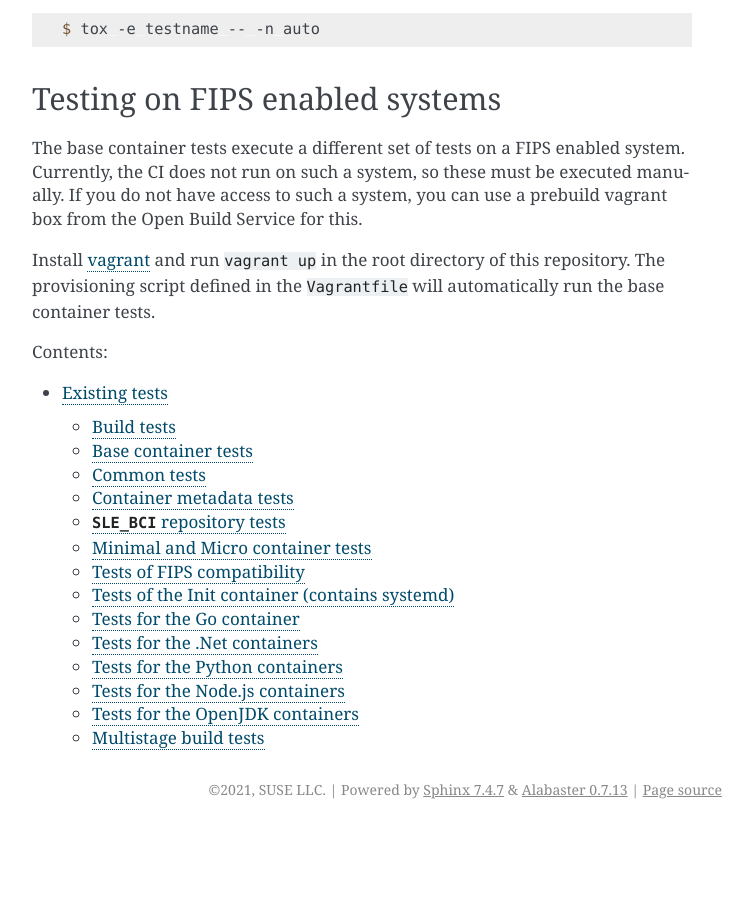
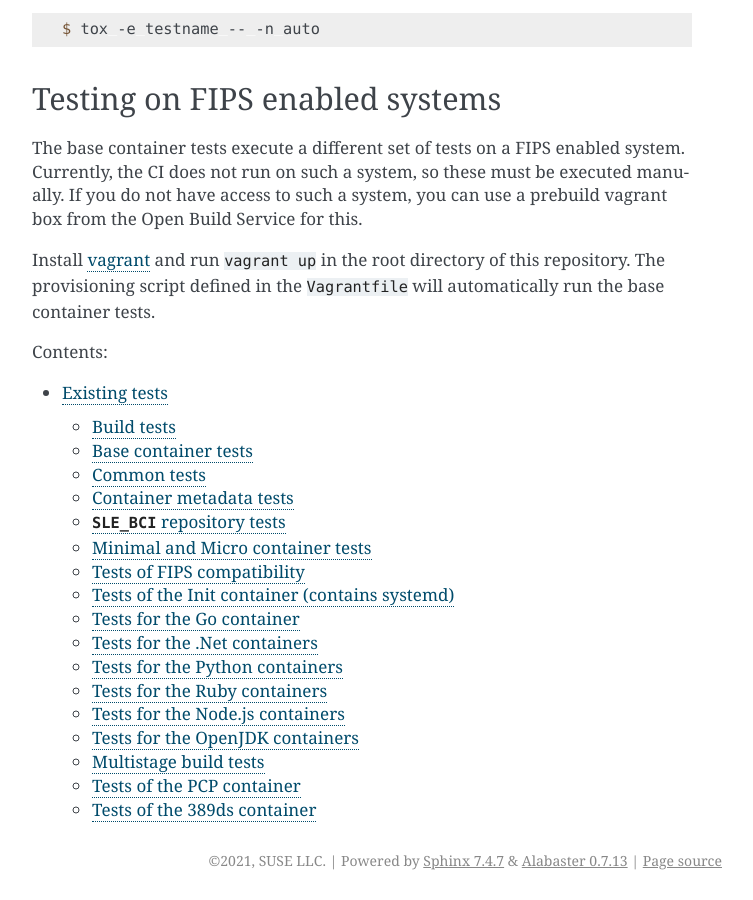
Before and after one commit to SUSE/BCI-tests, a Sphinx documentation site: the page built from source/index.rst, in a window 1280 px wide and 900 px high, scrolled down 3339 px. Shown: the whole window, without its empty margins (388-1141 px from the left). Built offline with Sphinx 7.4.7, drawn with Linux system fonts in a browser that asks for light colours; before the commit the page ends 4168 px from its top, so only the background shows below that.

Commit message:
Include missing test modules in the documentation

```diff
--- a/source/testdoc.rst
+++ b/source/testdoc.rst
@@ -92,6 +92,14 @@
    :undoc-members:
 
 
+Tests for the Ruby containers
+-----------------------------
+
+.. automodule:: tests.test_ruby
+   :members:
+   :undoc-members:
+
+
 Tests for the Node.js containers
 --------------------------------
 
@@ -118,3 +126,19 @@
 .. automodule:: tests.test_multistage
    :members:
    :undoc-members:
+
+
+Tests of the PCP container
+--------------------------
+
+.. automodule:: tests.test_pcp
+   :members:
+   :undoc-members:
+
+
+Tests of the 389ds container
+----------------------------
+
+.. automodule:: tests.test_389ds
+   :members:
+   :undoc-members:
```
Also changed, not shown: 2 other files.
